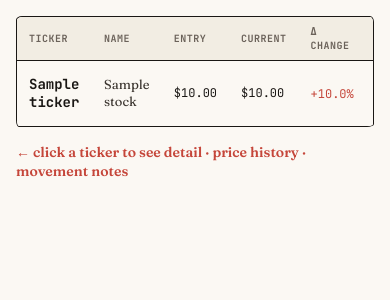
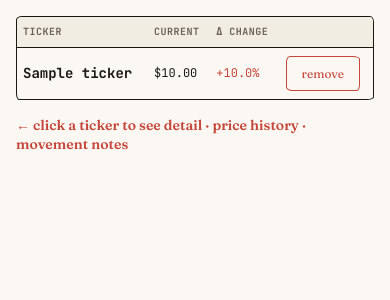
Before and after one commit to ctklutznick/Company_Curator, a Python web app: template company_curator/web/templates/watchlist.html in a window 390 px wide. Shown: the part 105-405 px from the top of the page. Run offline with Jinja, Linux system fonts and the light colour scheme; the template is opened without the code that fills it: most values are stand-ins (such as "Sample title", 1, 10 or a date in 2020).

Commit message:
fix(web): make tables fit phone width instead of scrolling sideways
Drop the forced 600px table min-width and shrink cell padding on mobile,
and hide the watchlist low-priority columns Name/Entry/Added/Note so the
table fits the screen without a sideways scroll.

Co-Authored-By: Claude Opus 4.7 <noreply@anthropic.com>

```diff
--- a/company_curator/web/templates/base.html
+++ b/company_curator/web/templates/base.html
@@ -513,9 +513,10 @@
             .grid-6col { grid-template-columns: 1fr 1fr !important; }
             .grid-7col { grid-template-columns: 1fr 1fr !important; }
 
-            /* Tables scroll horizontally inside their card (beats inline overflow:hidden) */
-            .card { overflow-x: auto !important; -webkit-overflow-scrolling: touch; }
-            table { min-width: 600px; }
+            /* Tables fit the screen instead of forcing sideways scroll */
+            .card { overflow-x: auto; -webkit-overflow-scrolling: touch; }
+            table { min-width: 0; font-size: 12px; }
+            thead th, tbody td { padding: 8px 6px; }
 
             /* Date tabs scroll */
             .date-tabs { padding: 0 8px; }
--- a/company_curator/web/templates/watchlist.html
+++ b/company_curator/web/templates/watchlist.html
@@ -8,7 +8,7 @@
 {% block content %}
 {% if watchlist %}
 <div class="card" style="overflow:hidden;">
-    <table>
+    <table class="wl-table">
         <thead>
             <tr>
                 <th>Ticker</th>
@@ -55,6 +55,17 @@
     </table>
 </div>
 <div class="wf-note" style="margin-top:8px;">&larr; click a ticker to see detail &middot; price history &middot; movement notes</div>
+<style>
+/* On phones, drop the wide low-priority columns so the table fits without sideways scroll */
+@media (max-width: 768px) {
+    .wl-table th:nth-child(2), .wl-table td:nth-child(2),  /* Name */
+    .wl-table th:nth-child(3), .wl-table td:nth-child(3),  /* Entry */
+    .wl-table th:nth-child(6), .wl-table td:nth-child(6),  /* Added */
+    .wl-table th:nth-child(7), .wl-table td:nth-child(7) { /* Latest Note */
+        display: none;
+    }
+}
+</style>
 {% else %}
 <div class="card card-pad">
     <div class="empty-state">
```
